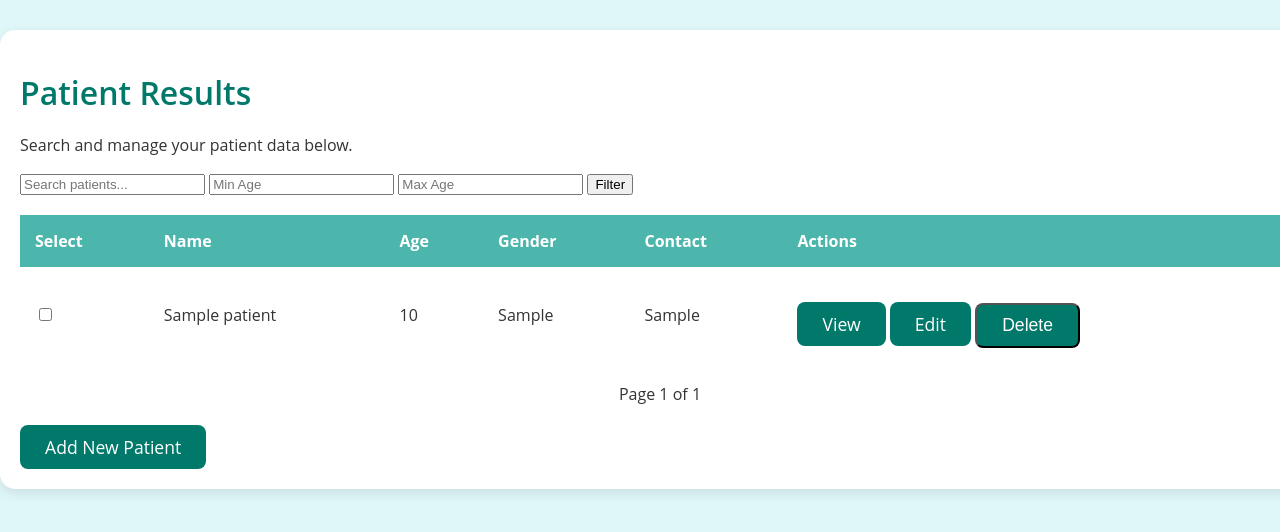
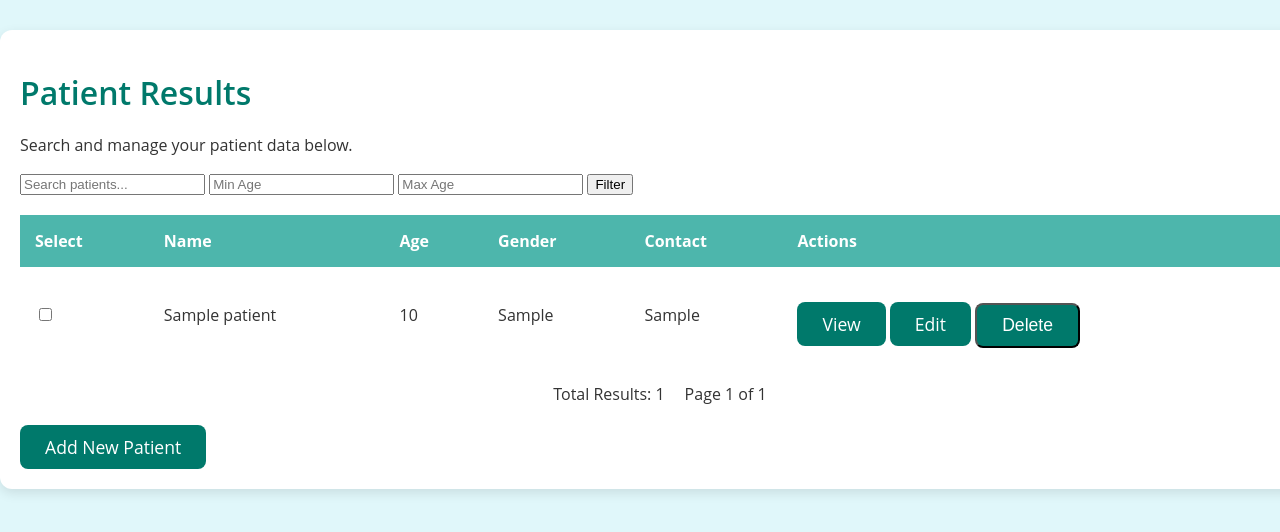
Before and after one commit to Philip-YangWF/LLM_Vertigo_Automated_History_Taking, a Flask app: page /results in a window 1280 px wide. Shown: the top 532 px of the page. Run offline with Flask 3, Linux system fonts and the light colour scheme; tables that the repository leaves empty hold one stand-in row (values such as "Sample post").

Commit message:
stable_basic_model_v2 added search, filter, mass action functions added select all function in tag, adjusted colorway added page number + total count of search

```diff
--- a/static/styles.css
+++ b/static/styles.css
@@ -11,7 +11,7 @@ body {
 .container {
     padding: 20px;
     background-color: #ffffff; /* White background for containers */
-    border-radius: 15px; /* Rounded edges */
+    border-radius: 12px; /* Rounded edges */
     width: 100%;
     max-width: 1300px;
     box-shadow: 0 4px 12px rgba(0, 0, 0, 0.1); /* Soft shadow */
--- a/templates/results.html
+++ b/templates/results.html
@@ -17,9 +17,10 @@
             <input type="number" name="age_max" placeholder="Max Age">
             <input type="submit" value="Filter">
 
+            <!-- Temporary Action Box -->
             <div id="action-box" style="display: none;" class="action-box">
-                <button type="submit" name="action" value="delete" class="button danger">Delete Selected</button>
-                <button type="button" onclick="openTagModal()" class="button">Tag Selected</button>
+                <button type="submit" name="action" value="delete">Delete Selected</button>
+                <button type="button" onclick="openTagModal()">Tag Selected</button>
             </div>
 
             <table>
@@ -45,7 +46,7 @@
                             <a href="{{ url_for('results_bp.view_patient', id=patient.id) }}" class="button">View</a>
                             <a href="{{ url_for('results_bp.edit_patient', id=patient.id) }}" class="button">Edit</a>
                             <form action="{{ url_for('results_bp.delete_patient', id=patient.id) }}" method="POST" style="display:inline;">
-                                <input type="submit" value="Delete" onclick="return confirm('Are you sure you want to delete this patient?');" class="button danger">
+                                <input type="submit" value="Delete" onclick="return confirm('Are you sure you want to delete this patient?');" class="button">
                             </form>
                         </td>
                     </tr>
@@ -54,16 +55,18 @@
             </table>
 
             <div class="pagination">
+                <span>Total Results: {{ total_count }}</span>
+                <span style="margin-left: 20px;">Page {{ current_page }} of {{ total_pages }}</span>
                 {% if patients.has_prev %}
-                    <a href="{{ url_for('results_bp.show_results', page=patients.prev_num) }}" class="button">Previous</a>
+                    <a href="{{ url_for('results_bp.show_results', page=patients.prev_num) }}">Previous</a>
                 {% endif %}
-                <span>Page {{ current_page }} of {{ total_pages }}</span>
                 {% if patients.has_next %}
-                    <a href="{{ url_for('results_bp.show_results', page=patients.next_num) }}" class="button">Next</a>
+                    <a href="{{ url_for('results_bp.show_results', page=patients.next_num) }}">Next</a>
                 {% endif %}
             </div>
         </form>
 
+        <!-- JavaScript to handle showing the action box -->
         <script>
             function toggleActionBox() {
                 const checkboxes = document.querySelectorAll('input[name="selected_patients"]');
@@ -102,7 +105,7 @@
                 checkboxes.forEach((checkbox) => {
                     checkbox.checked = true;
                 });
-                toggleActionBox();
+                toggleActionBox(); // Update action box visibility
             }
 
             function deselectAll() {
@@ -110,7 +113,7 @@
                 checkboxes.forEach((checkbox) => {
                     checkbox.checked = false;
                 });
-                toggleActionBox();
+                toggleActionBox(); // Update action box visibility
             }
         </script>
 
```
